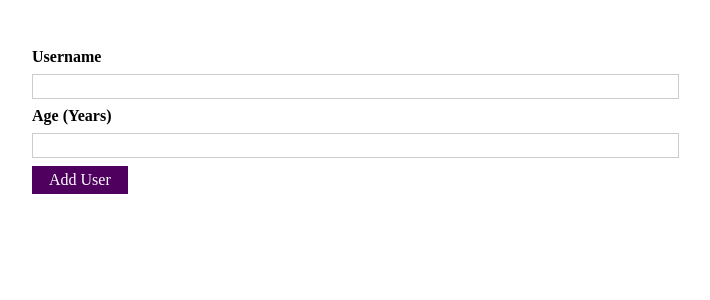
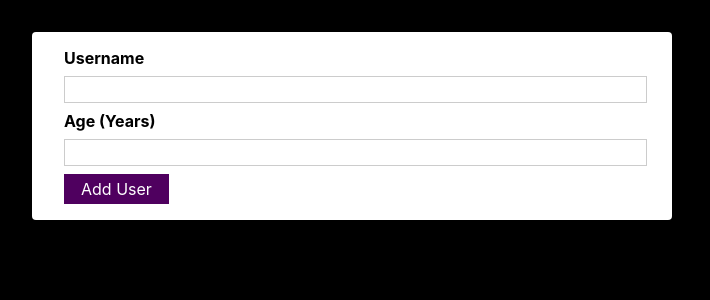
Before and after one commit to cr-arostegui/user-list-app, a React (Create React App) app: page / in a window 1280 px wide. Shown: the top 300 px of the page, without its empty margins (288-998 px from the left). Built offline with nearby package versions, Linux system fonts and the light colour scheme.

Commit message:
Add Card component, and update styles

```diff
--- a/src/App.js
+++ b/src/App.js
@@ -1,4 +1,5 @@
 import AddUser from "./components/AddUser";
+import Card from "./components/Card";
 
 function App() {
 
@@ -7,8 +8,10 @@ function App() {
   }
 
   return (
-    <div>
-      <AddUser onNewUser={onNewUserHandler} />
+    <div className="App">
+      <Card>
+        <AddUser onNewUser={onNewUserHandler} />
+      </Card>
     </div>
   );
 }
--- a/src/components/Card.js
+++ b/src/components/Card.js
@@ -0,0 +1,11 @@
+import classes from './Card.module.css';
+
+const Card = (props) => {
+  return (
+    <div className={classes.card}>
+      {props.children}
+    </div>
+  )
+}
+
+export default Card;
--- /dev/null
+++ b/src/components/Card.module.css
@@ -0,0 +1,7 @@
+.card {
+  background: white;
+  border-radius: 4px;
+  width: 50%;
+  margin: auto;
+  margin-top: 30px;
+}
--- a/src/index.css
+++ b/src/index.css
@@ -5,6 +5,7 @@ body {
     sans-serif;
   -webkit-font-smoothing: antialiased;
   -moz-osx-font-smoothing: grayscale;
+  background: black;
 }
 
 code {
--- a/src/index.js
+++ b/src/index.js
@@ -1,6 +1,7 @@
 import React from 'react';
 import ReactDOM from 'react-dom/client';
 import App from './App';
+import './index.css';
 
 const root = ReactDOM.createRoot(document.getElementById('root'));
 root.render(
```
